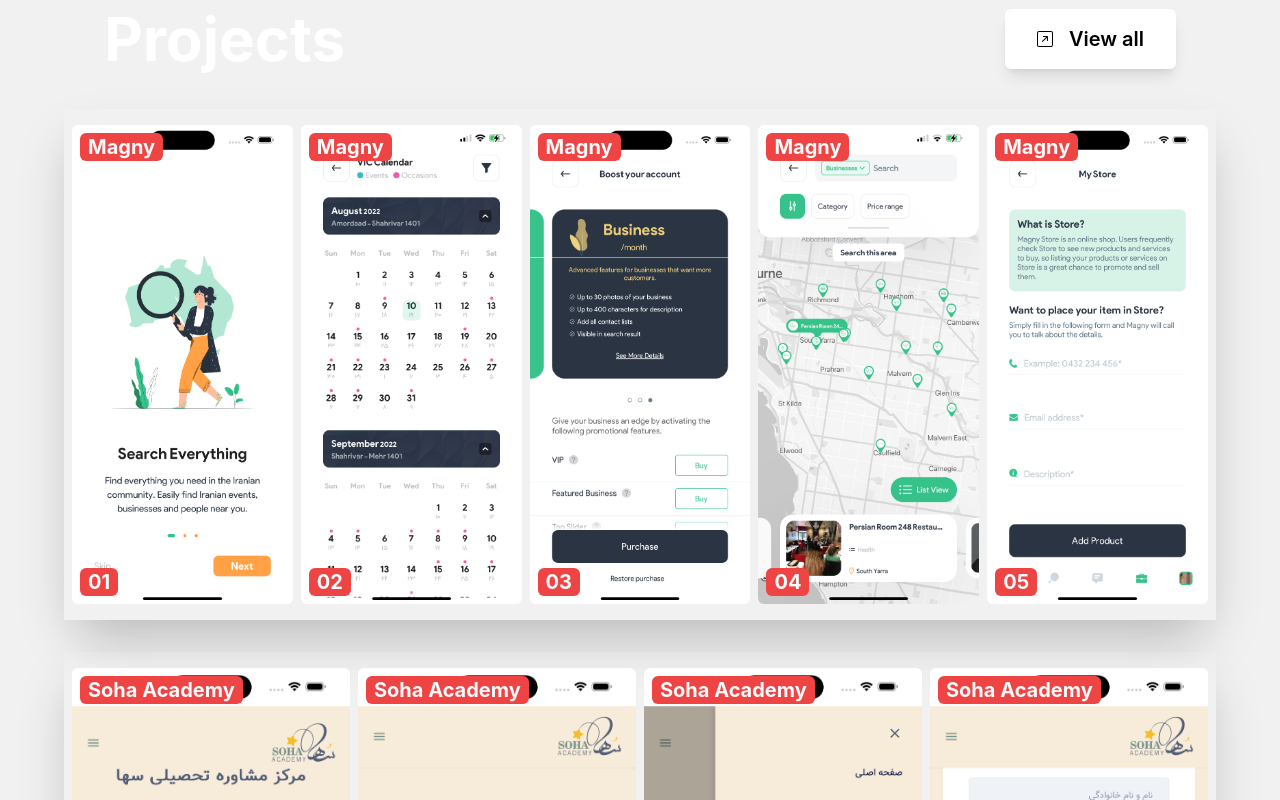
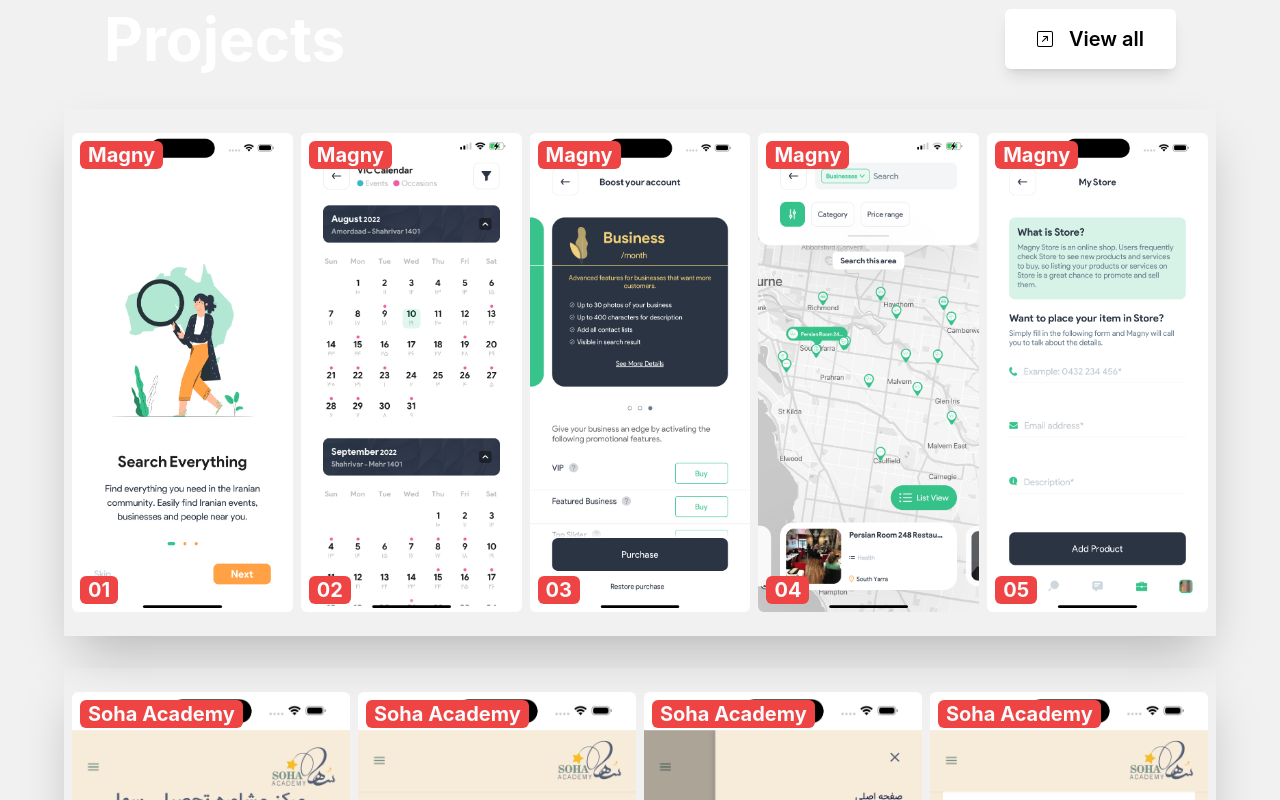
Before and after one commit to monireamini/monireamini.github.io, a Next.js app: page / in a window 1280 px wide. Shown: the part 760-1560 px from the top of the page. Built offline with nearby package versions, Linux system fonts and the light colour scheme; no server answers.

Commit message:
fix vertical space of images

```diff
--- a/components/projects/project-item.tsx
+++ b/components/projects/project-item.tsx
@@ -9,7 +9,7 @@
             <div className="flex flex-col col-span-3 my-2 md:flex-row md:space-x-2">
                 {images.map((image, index) => {
                     return (
-                        <div className="w-full md:w-1/4 relative flex flex-grow overflow-hidden" key={image}>
+                        <div className="w-full md:w-1/4 relative my-2 flex flex-grow overflow-hidden" key={image}>
                             <img
                                 src={image}
                                 alt={title}
```
